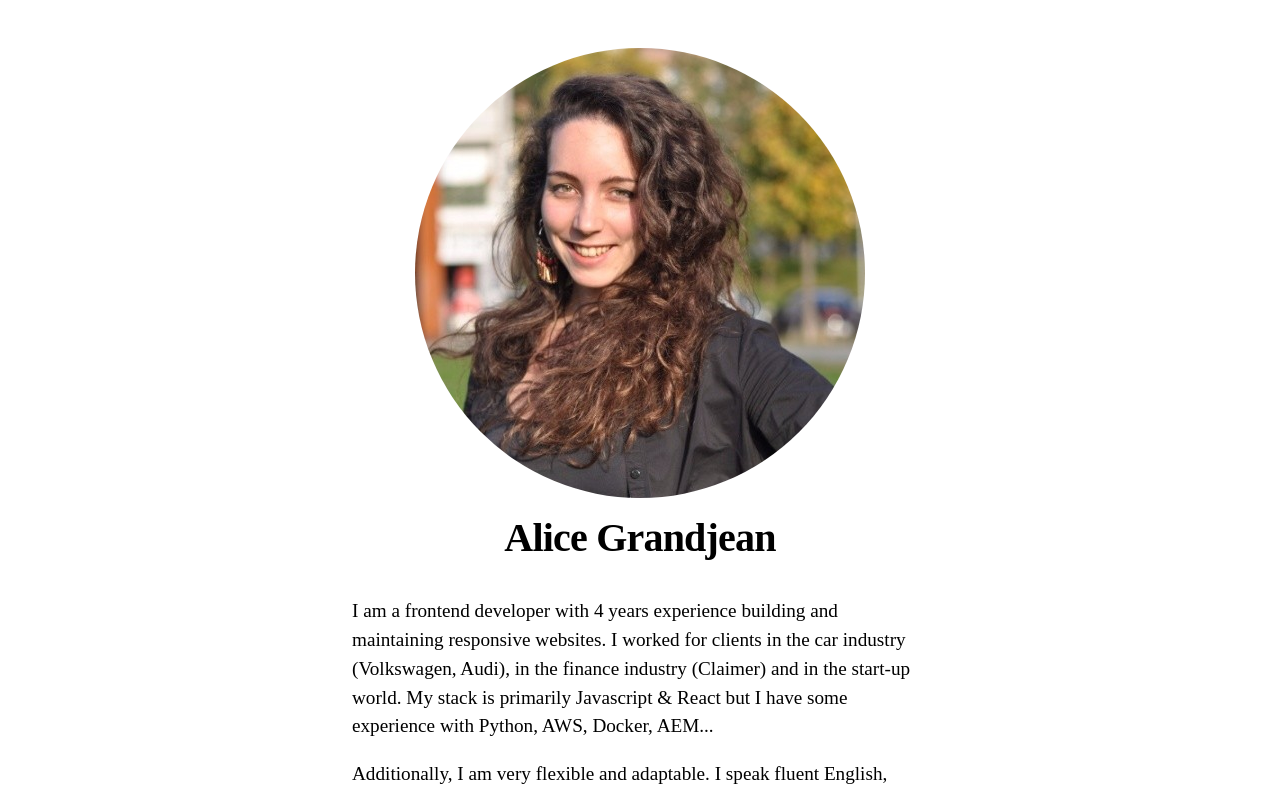
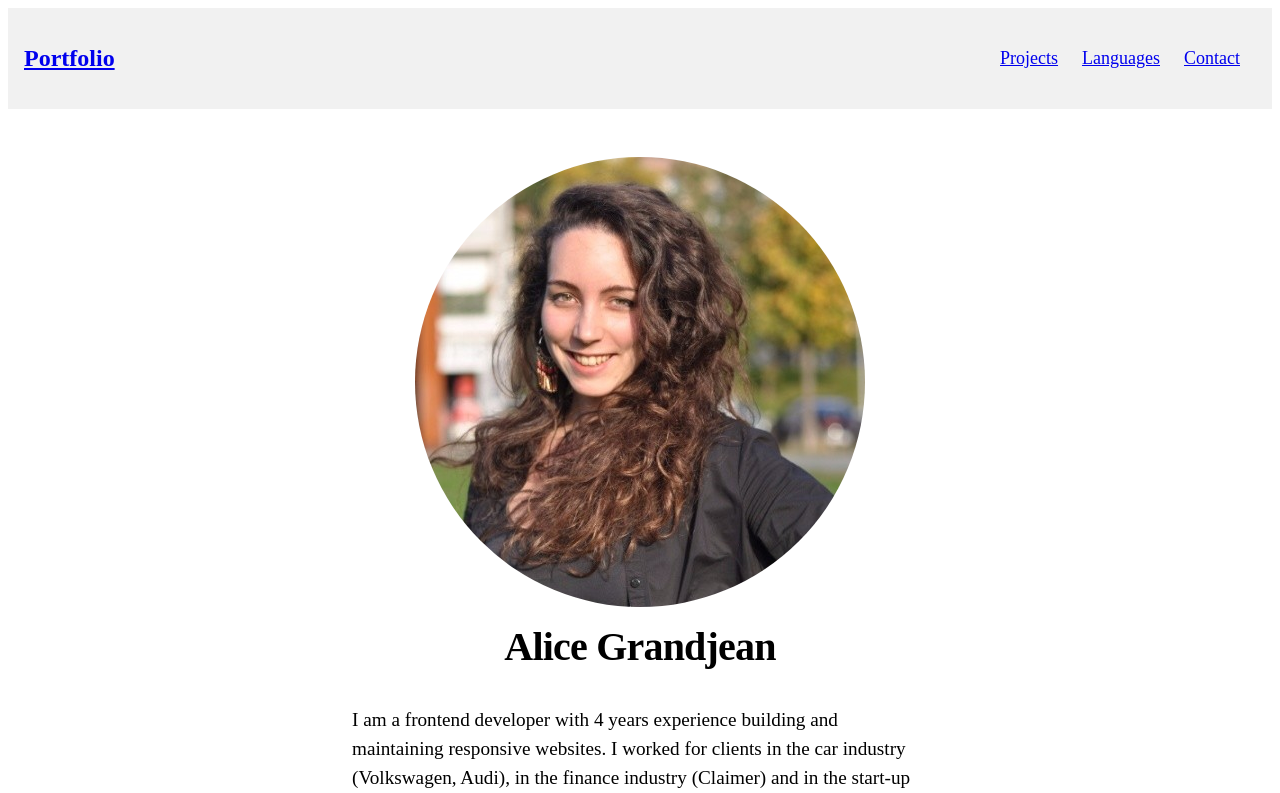
Before and after one commit to AliceGdj/projects-portfolio, a Next.js app: page / in a window 1280 px wide. Shown: the top 793 px of the page. Built offline with nearby package versions, Linux system fonts and the light colour scheme.

Commit message:
add navbar with responsive design

```diff
--- /dev/null
+++ b/components/NavItem.jsx
@@ -0,0 +1,15 @@
+import React from "react";
+import Link from 'next/link';
+import styles from './layout.module.css';
+
+const NavItem = ({ href, text, active }) => {
+    return (
+        <Link href={href}>
+            <a className={`${styles.nav_link} ${active ? `${styles.active}` : ""}`}>
+                {text}
+            </a>
+        </Link>
+    )
+}
+
+export default NavItem;
--- /dev/null
+++ b/components/Navbar.jsx
@@ -0,0 +1,57 @@
+import React, { useState } from 'react';
+import Link from 'next/link';
+import NavItem from './NavItem';
+import styles from './layout.module.css';
+
+const MENU_LIST = [
+    {
+        text: "Projects",
+        href: "/"
+    },
+    {
+        text: "Languages",
+        href: "/projects/claimer"
+    },
+    {
+        text: "Contact",
+        href: "/projects/claimer"
+    }
+]
+
+export const Navbar = () => {
+    const [navActive, setNavActive] = useState(null);
+    const [activeIdx, setActiveIdx] = useState(-1);
+
+    return (
+        <header className={styles.header}>
+            <nav className={styles.nav}>
+                <Link href={"/"}>
+                    <a onClick={() => setActiveIdx(0)} >
+                        <h1 className="logo">Portfolio</h1>
+                    </a>
+                </Link>
+                <div onClick={() => setNavActive(!navActive)} className={styles.nav_menubar}>
+                    {/* this is the hamburger for small viewport */}
+                    <div></div>
+                    <div></div>
+                    <div></div>
+                </div>
+                <div className={`${navActive ? `${styles.active}` : ""} ${styles.nav_menulist}`}>
+                    {MENU_LIST.map((el, idx) => {
+                        return (
+                            <div
+                                onClick={() => {
+                                    setActiveIdx(idx);
+                                    setNavActive(false);
+                                }}
+                                key={el.text}
+                            >
+                                <NavItem active={activeIdx === idx} {...el} />
+                            </div>
+                        )
+                    })}
+                </div>
+            </nav>
+        </header>
+    )
+}
--- a/components/layout.js
+++ b/components/layout.js
@@ -3,18 +3,18 @@ import Image from 'next/image';
 import styles from './layout.module.css';
 import utilStyles from '../styles/utils.module.css';
 import Link from 'next/link';
+import {Navbar} from "./Navbar";
 
 const name = 'Alice Grandjean';
-export const siteTitle = 'Next.js Sample Website';
+export const siteTitle = 'Portfolio Alice';
 
 export default function Layout({ children, home }) {
   return (
-    <div className={styles.container}>
+    <>
       <Head>
-        <link rel="icon" href="/favicon.ico" />
         <meta
           name="description"
-          content="Learn how to build a personal website using Next.js"
+          content="Portfolio from a React Enthousiast"
         />
         <meta
           property="og:image"
@@ -25,7 +25,9 @@ export default function Layout({ children, home }) {
         <meta name="og:title" content={siteTitle} />
         <meta name="twitter:card" content="summary_large_image" />
       </Head>
-      <header className={styles.header}>
+      <Navbar />
+      <div className={styles.container}>
+        <div className={styles.headerImage}>
           {home && (
             <>
               <Image
@@ -39,7 +41,7 @@ export default function Layout({ children, home }) {
               <h1 className={utilStyles.heading2Xl}>{name}</h1>
             </>
           )}
-      </header>
+        </div>
         <main>{children}</main>
         {!home && (
           <div className={styles.backToHome}>
@@ -48,5 +50,6 @@ export default function Layout({ children, home }) {
           </div>
         )}
       </div>
+    </>
   );
 }
--- a/components/layout.module.css
+++ b/components/layout.module.css
@@ -4,7 +4,7 @@
     margin: 3rem auto 6rem;
 }
 
-.header {
+.headerImage {
     display: flex;
     flex-direction: column;
     align-items: center;
@@ -13,3 +13,95 @@
 .backToHome {
     margin: 3rem 0 0;
 }
+
+.header {
+    position: sticky;
+    top:0;
+    z-index: 10;
+}
+
+.nav {
+    display: flex;
+    padding: 16px;
+    justify-content: space-between;
+    align-items: center;
+    background-color: #f1f1f1;
+}
+
+.nav_menubar {
+    display: flex;
+    flex-direction: column;
+    row-gap: 6px;
+    cursor: pointer;
+}
+
+.nav_menubar div {
+    width: 40px;
+    height: 4px;
+    background-color: black;
+    border-radius: 2px;
+}
+
+.nav_menulist {
+    display: flex;
+    flex-direction: column;
+    position: fixed;
+    top: 106px;
+    width: 288px;
+    row-gap: 24px;
+    padding: 24px 16px;
+    right: -322px;
+    min-height: calc(100vh - 60px);
+    background-color: #f1f1f1;
+    transition: all 0.3s;
+}
+
+.nav_menulist.active {
+    right: 0px;
+}
+
+.nav_link {
+    font-size: 18px;
+    position: relative;
+    transition: all 0.2s;
+}
+
+.nav_link.active {
+    font-weight: bold;
+}
+
+.nav_link:hover {
+    font-weight: bold;
+}
+
+@media screen and (min-width: 768px) {
+    .nav_menubar {
+        display: none;
+    }
+
+    .nav_menulist {
+        position: unset;
+        min-height: fit-content;
+        width: fit-content;
+        flex-direction: row;
+        align-items: center;
+        column-gap: 24px;
+    }
+
+    .nav_link::before {
+        content: "";
+        position: absolute;
+        width: 0%;
+        bottom: -16px;
+        left: 0;
+        height: 6px;
+        transition: all 0.2s;
+        background-color: black;
+    }
+
+    .nav_link:hover::before,
+    .nav_link.active::before {
+        width: 100%;
+        content: attr('data-text');
+    }
+}
--- a/pages/index.js
+++ b/pages/index.js
@@ -5,7 +5,9 @@ import { getSortedProjectsData } from '../lib/projects';
 import Link from 'next/link';
 import { Date, DateInterval } from '../components/date';
 
-export async function getStaticProps() { // depends on external data >> getStaticProps to fetch required data to render the index page
+export async function getStaticProps() {
+  // depends on external data >> fetch required data to render the index page
+  // not working with the _app.js file
   const allProjectsData = getSortedProjectsData();
   return {
     props: {
--- a/pages/projects/[id].js
+++ b/pages/projects/[id].js
@@ -32,7 +32,7 @@ export default function Project({ projectData }) {
             <Head>
                 <title>{projectData.title}</title>
             </Head>
-            <header className={styles.header}>
+            <header className={styles.headerImage}>
                 <Image
                     priority
                     src={logoPath}
--- a/styles/global.css
+++ /dev/null
@@ -1,27 +0,0 @@
-html,
-body {
-  padding: 0;
-  margin: 0;
-  font-family: -apple-system, BlinkMacSystemFont, Segoe UI, Roboto, Oxygen, Ubuntu,
-    Cantarell, Fira Sans, Droid Sans, Helvetica Neue, sans-serif;
-  line-height: 1.6;
-  font-size: 18px;
-}
-
-* {
-  box-sizing: border-box;
-}
-
-a {
-  color: #0070f3;
-  text-decoration: none;
-}
-
-a:hover {
-  text-decoration: underline;
-}
-
-img {
-  max-width: 100%;
-  display: block;
-}
```
Also changed, not shown: styles/utils.module.css (indentation only), 2 other files (tests, documents, lock files or other folders). Lines whose indentation alone changed are shown as unchanged.
